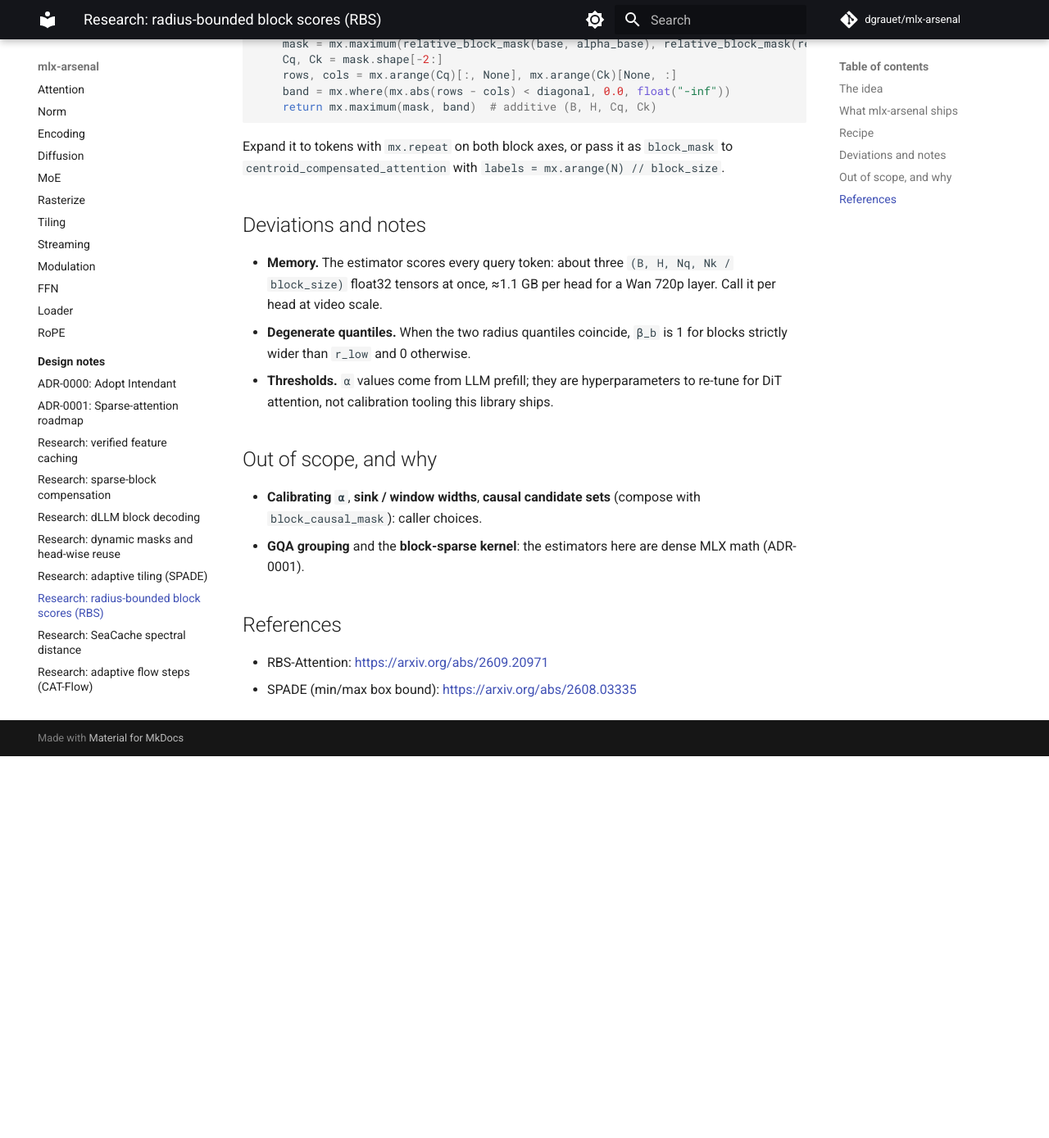
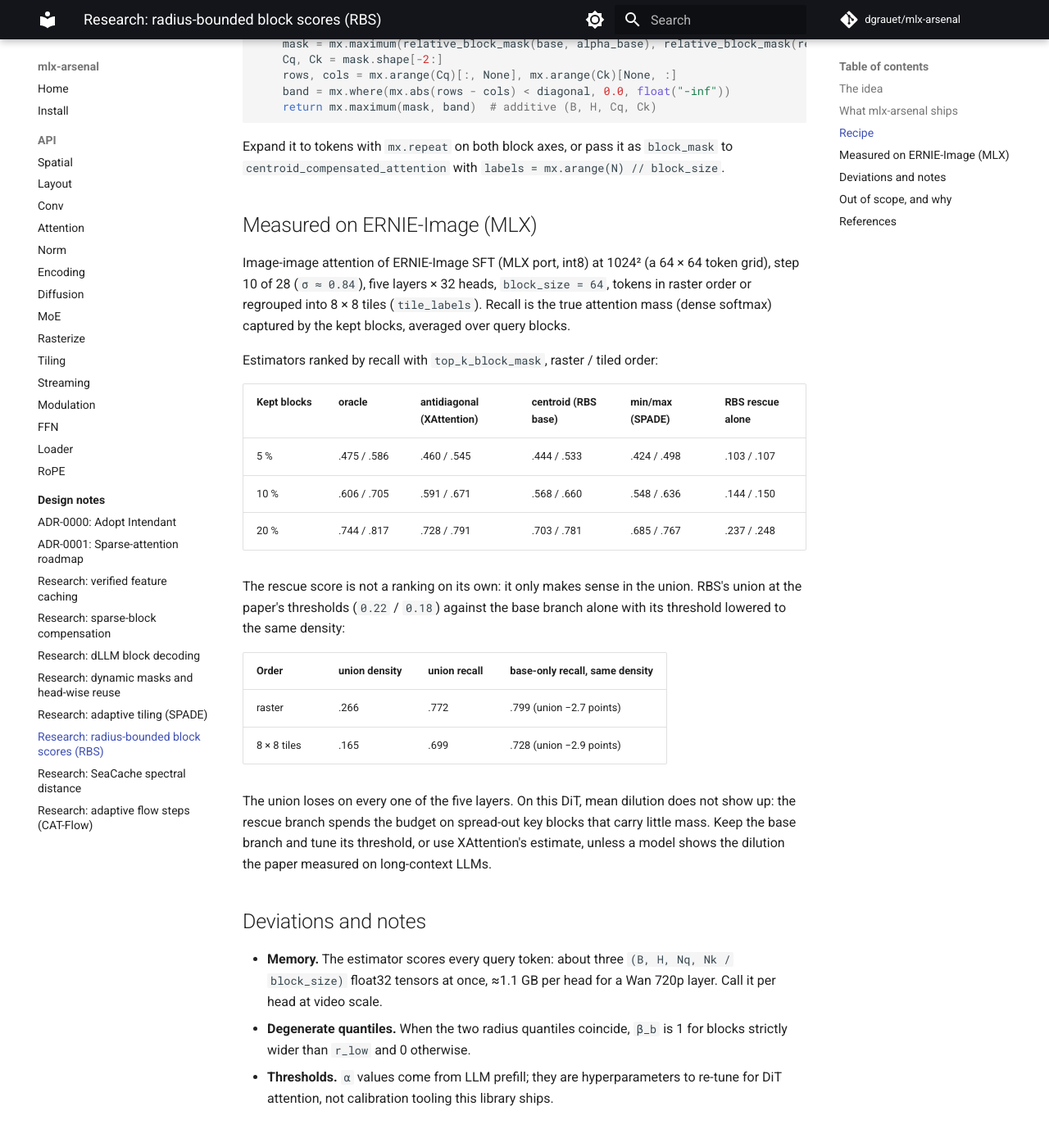
Before and after one commit to dgrauet/mlx-arsenal, an MkDocs documentation site: the page built from docs/research/radius-bounded-scores.md, in a window 1280 px wide and 1400 px high, scrolled down 1483 px. Shown: the top 1389 px of the window at 82% size. Built offline with MkDocs 1.6.1 and Material for MkDocs 9.7.7, drawn with Linux system fonts in a browser that asks for light colours; comment, search, counter and statistics services are not loaded; before the commit the page ends 2406 px from its top, so only the background shows below that.

Commit message:
docs: add ernie-image estimator measurements to the rbs note
On ERNIE-Image SFT attention (1024, five layers, 32 heads) the RBS
union at the paper's thresholds captures 2.7-2.9 points less attention
mass than the base branch alone at the same density, on every layer:
mean dilution does not show up there. Also records a head-to-head of
the block estimators at matched budgets (antidiagonal > centroid >
min/max).

Co-Authored-By: Claude Opus 5.5 <noreply@anthropic.com>
Claude-Session: https://claude.ai/code/session_01WpxsXyNmLskVHUCzfNu59g

```diff
--- a/docs/research/radius-bounded-scores.md
+++ b/docs/research/radius-bounded-scores.md
@@ -70,6 +70,37 @@ Expand it to tokens with `mx.repeat` on both block axes, or pass it as
 `block_mask` to `centroid_compensated_attention` with
 `labels = mx.arange(N) // block_size`.
 
+## Measured on ERNIE-Image (MLX)
+
+Image-image attention of ERNIE-Image SFT (MLX port, int8) at 1024² (a 64 × 64
+token grid), step 10 of 28 (`σ ≈ 0.84`), five layers × 32 heads,
+`block_size = 64`, tokens in raster order or regrouped into 8 × 8 tiles
+(`tile_labels`). Recall is the true attention mass (dense softmax) captured
+by the kept blocks, averaged over query blocks.
+
+Estimators ranked by recall with `top_k_block_mask`, raster / tiled order:
+
+| Kept blocks | oracle | antidiagonal (XAttention) | centroid (RBS base) | min/max (SPADE) | RBS rescue alone |
+|---|---|---|---|---|---|
+| 5 % | .475 / .586 | .460 / .545 | .444 / .533 | .424 / .498 | .103 / .107 |
+| 10 % | .606 / .705 | .591 / .671 | .568 / .660 | .548 / .636 | .144 / .150 |
+| 20 % | .744 / .817 | .728 / .791 | .703 / .781 | .685 / .767 | .237 / .248 |
+
+The rescue score is not a ranking on its own: it only makes sense in the
+union. RBS's union at the paper's thresholds (`0.22` / `0.18`) against the
+base branch alone with its threshold lowered to the same density:
+
+| Order | union density | union recall | base-only recall, same density |
+|---|---|---|---|
+| raster | .266 | .772 | .799 (union −2.7 points) |
+| 8 × 8 tiles | .165 | .699 | .728 (union −2.9 points) |
+
+The union loses on every one of the five layers. On this DiT, mean dilution
+does not show up: the rescue branch spends the budget on spread-out key
+blocks that carry little mass. Keep the base branch and tune its threshold,
+or use XAttention's estimate, unless a model shows the dilution the paper
+measured on long-context LLMs.
+
 ## Deviations and notes
 
 - **Memory.** The estimator scores every query token: about three
```
